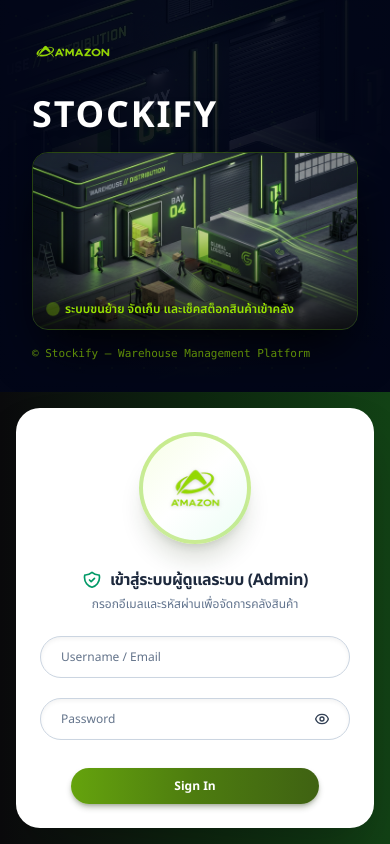
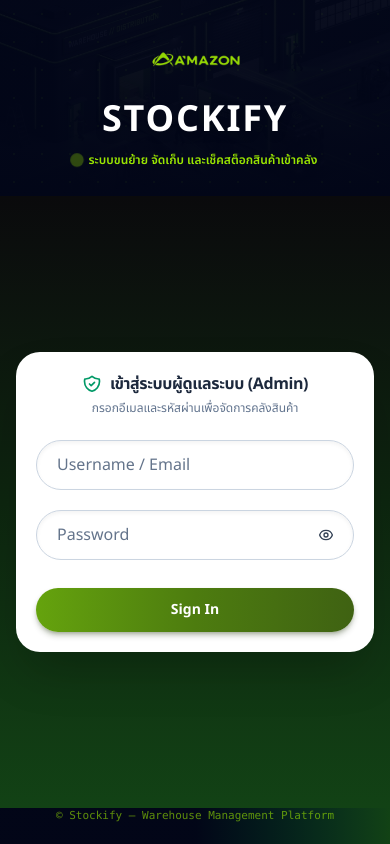
Before and after one commit to hikki-56/addrove, a Next.js app: page /login in a window 390 px wide. Built offline with nearby package versions, Linux system fonts and the light colour scheme; no server answers.

Commit message:
feat(login): responsive mobile layout for login page
Mobile shows a centered brand header above the form card while desktop keeps
the split-screen layout. Use dvh sizing so the page fits mobile browser
viewports without overflow.

```diff
--- a/src/app/(auth)/login/page.tsx
+++ b/src/app/(auth)/login/page.tsx
@@ -57,7 +57,7 @@
   };
 
   return (
-    <div className="h-screen w-screen min-h-screen overflow-hidden flex relative bg-slate-950">
+    <div className="min-h-[100dvh] w-full flex relative bg-slate-950 lg:h-screen lg:overflow-hidden">
 
       {/* Background Subtle Lighting effects (Black Left -> Rich Green Right) */}
       <div className="absolute inset-0 overflow-hidden pointer-events-none">
@@ -66,10 +66,44 @@
       </div>
 
       {/* Main Fullscreen Split Layout Card Container (Black Left -> Green Right) */}
-      <div className="relative w-full h-full min-h-screen bg-gradient-to-r from-slate-950 via-slate-950 via-50% to-[#124215] overflow-hidden grid grid-cols-1 lg:grid-cols-12">
+      <div className="relative w-full min-h-[100dvh] lg:h-full bg-gradient-to-r from-slate-950 via-slate-950 via-50% to-[#124215] overflow-hidden flex flex-col lg:grid lg:grid-cols-12">
 
-        {/* Left Section: Branding & Warehouse Graphic Area (Deep Black Base) */}
-        <div className="lg:col-span-7 p-8 sm:p-12 lg:p-14 flex flex-col justify-between relative overflow-hidden min-h-[320px] lg:min-h-full h-full bg-slate-950">
+        {/* Mobile Brand Header (จอ < lg): โลโก้ + ชื่อระบบจัดกลาง บนภาพคลังสินค้าจาง ๆ เป็นพื้นหลัง */}
+        <div className="lg:hidden relative z-10 overflow-hidden shrink-0 bg-slate-950">
+          <div className="absolute inset-0 pointer-events-none">
+            <img
+              src="/truck-unloading.jpg"
+              alt=""
+              className="w-full h-full object-cover object-[center_30%] opacity-20"
+            />
+            <div className="absolute inset-0 bg-gradient-to-b from-slate-950/70 via-slate-950/85 to-slate-950" />
+            <div
+              className="absolute inset-0 opacity-[0.04]"
+              style={{
+                backgroundImage: "radial-gradient(#84cc16 1px, transparent 1px)",
+                backgroundSize: "28px 28px",
+              }}
+            />
+          </div>
+
+          <div className="relative px-5 pt-9 pb-7 flex flex-col items-center text-center">
+            <img
+              src="/logo.png"
+              alt="A'AMAZON Logo"
+              className="h-12 w-auto object-contain max-w-[220px]"
+            />
+            <h1 className="mt-4 text-4xl font-black text-white tracking-wider uppercase drop-shadow-lg">
+              STOCKIFY
+            </h1>
+            <p className="mt-3 text-xs font-semibold text-lime-400 flex items-center gap-2">
+              <span className="w-2 h-2 rounded-full bg-lime-400 animate-ping inline-block shrink-0" />
+              ระบบขนย้าย จัดเก็บ และเช็คสต็อกสินค้าเข้าคลัง
+            </p>
+          </div>
+        </div>
+
+        {/* Desktop Brand Panel (จอ lg ขึ้นไป): split-screen แบบเดิม */}
+        <div className="hidden lg:flex lg:col-span-7 lg:p-14 flex-col justify-between relative overflow-hidden bg-slate-950">
 
           {/* Warehouse Loading Background Overlay */}
           <div className="absolute inset-0 opacity-25 pointer-events-none overflow-hidden">
@@ -94,13 +128,13 @@
           {/* Top Logo / Brand Info */}
           <div className="relative z-10">
             <div className="flex items-center gap-3 mb-2">
-              <img src="/logo.png" alt="A'AMAZON Logo" className="h-10 sm:h-12 w-auto object-contain max-w-[200px]" />
+              <img src="/logo.png" alt="A'AMAZON Logo" className="h-12 w-auto object-contain max-w-[200px]" />
             </div>
           </div>
 
           {/* Center Title & Warehouse Loading Graphic */}
           <div className="relative z-10 my-auto py-4">
-            <h1 className="text-4xl sm:text-5xl lg:text-6xl font-black text-white tracking-wider uppercase drop-shadow-lg mb-4">
+            <h1 className="text-6xl font-black text-white tracking-wider uppercase drop-shadow-lg mb-4">
               STOCKIFY
             </h1>
 
@@ -109,11 +143,11 @@
               <img
                 src="/truck-unloading.jpg"
                 alt="การขนสินค้าจากรถเข้าหน้าโกดัง"
-                className="w-full h-44 sm:h-52 lg:h-60 object-cover transition-transform duration-500 group-hover:scale-105"
+                className="w-full h-60 object-cover transition-transform duration-500 group-hover:scale-105"
               />
               <div className="absolute inset-0 bg-gradient-to-t from-black/80 via-black/20 to-transparent" />
               <div className="absolute bottom-3 left-4 right-4 text-white">
-                <p className="text-xs sm:text-sm font-semibold text-lime-400 flex items-center gap-2">
+                <p className="text-sm font-semibold text-lime-400 flex items-center gap-2">
                   <span className="w-2 h-2 rounded-full bg-lime-400 animate-ping inline-block" />
                   ระบบขนย้าย จัดเก็บ และเช็คสต็อกสินค้าเข้าคลัง
                 </p>
@@ -127,13 +161,13 @@
           </div>
         </div>
 
-        {/* Right Section: Clean White Card Login Form (Black to Green Gradient Side) */}
-        <div className="lg:col-span-5 p-4 sm:p-8 lg:p-12 flex items-center justify-center h-full bg-gradient-to-r from-[#0a0a0c] via-[#0d260f] to-[#124215]">
-          <div className="bg-white rounded-3xl p-6 sm:p-8 lg:p-10 w-full max-w-md shadow-2xl flex flex-col justify-center relative z-10 my-auto">
+        {/* Form Section: การ์ดล็อกอินจัดกลางแนวตั้งเสมอ (มือถือ: พื้นดำไล่ลงเขียว, เดสก์ท็อป: คอลัมน์ขวา) */}
+        <div className="flex-1 lg:col-span-5 px-4 py-8 sm:p-8 lg:p-12 flex items-center justify-center bg-gradient-to-b lg:bg-gradient-to-r from-[#0a0a0c] via-[#0d260f] to-[#124215]">
+          <div className="bg-white rounded-3xl p-5 sm:p-8 lg:p-10 w-full max-w-md shadow-2xl flex flex-col justify-center relative z-10">
 
-            {/* Top Brand Logo inside Circular Frame */}
-            <div className="flex justify-center mb-6">
-              <div className="w-28 h-28 sm:w-36 sm:h-36 rounded-full bg-gradient-to-br from-lime-50 via-white to-emerald-50 border-4 border-lime-500/40 flex items-center justify-center p-4 shadow-xl shadow-lime-950/15 transition-transform hover:scale-105">
+            {/* Top Brand Logo inside Circular Frame (แสดงเฉพาะแท็บเล็ตขึ้นไป — บนมือถือโลโก้อยู่ที่เฮดเดอร์แล้ว) */}
+            <div className="hidden sm:flex justify-center mb-6">
+              <div className="w-24 h-24 sm:w-32 sm:h-32 lg:w-36 lg:h-36 rounded-full bg-gradient-to-br from-lime-50 via-white to-emerald-50 border-4 border-lime-500/40 flex items-center justify-center p-3 sm:p-4 shadow-xl shadow-lime-950/15 transition-transform hover:scale-105">
                 <img
                   src="/logo-vertical.png"
                   alt="A'AMAZON Logo"
@@ -175,7 +209,7 @@
                     {...register("email")}
                     placeholder="Username / Email"
                     suppressHydrationWarning
-                    className="w-full bg-[#f4f6f3] border border-slate-200 rounded-full px-5 py-3 text-slate-800 text-xs sm:text-sm placeholder-slate-400 focus:outline-none focus:ring-2 focus:ring-lime-500 focus:bg-white transition-all shadow-inner"
+                    className="w-full bg-[#f4f6f3] border border-slate-200 rounded-full px-5 py-3 text-slate-800 text-base sm:text-sm placeholder-slate-400 focus:outline-none focus:ring-2 focus:ring-lime-500 focus:bg-white transition-all shadow-inner"
                   />
                 </div>
                 {errors.email && <p className="mt-1 ml-4 text-[11px] text-red-500">{(errors.email as any).message}</p>}
@@ -191,7 +225,7 @@
                     {...register("password")}
                     placeholder="Password"
                     suppressHydrationWarning
-                    className="w-full bg-[#f4f6f3] border border-slate-200 rounded-full pl-5 pr-12 py-3 text-slate-800 text-xs sm:text-sm placeholder-slate-400 focus:outline-none focus:ring-2 focus:ring-lime-500 focus:bg-white transition-all shadow-inner"
+                    className="w-full bg-[#f4f6f3] border border-slate-200 rounded-full pl-5 pr-12 py-3 text-slate-800 text-base sm:text-sm placeholder-slate-400 focus:outline-none focus:ring-2 focus:ring-lime-500 focus:bg-white transition-all shadow-inner"
                   />
                   <button
                     type="button"
@@ -222,7 +256,7 @@
                   type="submit"
                   disabled={loading}
                   suppressHydrationWarning
-                  className="w-4/5 py-2.5 px-6 rounded-full bg-gradient-to-r from-[#65a30d] via-[#4d7c0f] to-[#3f6212] hover:from-[#84cc16] hover:to-[#4d7c0f] text-white font-bold text-xs sm:text-sm shadow-md shadow-lime-950/30 disabled:opacity-50 disabled:cursor-not-allowed flex items-center justify-center gap-2 transition-all cursor-pointer transform hover:-translate-y-0.5 active:translate-y-0"
+                  className="w-full sm:w-4/5 py-3 px-6 rounded-full bg-gradient-to-r from-[#65a30d] via-[#4d7c0f] to-[#3f6212] hover:from-[#84cc16] hover:to-[#4d7c0f] text-white font-bold text-sm shadow-md shadow-lime-950/30 disabled:opacity-50 disabled:cursor-not-allowed flex items-center justify-center gap-2 transition-all cursor-pointer transform hover:-translate-y-0.5 active:translate-y-0"
                 >
                   {loading ? (
                     <>
@@ -242,6 +276,11 @@
           </div>
         </div>
 
+        {/* Mobile Footer (จอ < lg) */}
+        <p className="lg:hidden relative z-10 shrink-0 pb-5 text-center text-lime-400/60 text-[11px] font-mono">
+          © Stockify — Warehouse Management Platform
+        </p>
+
       </div>
     </div>
   );
```
